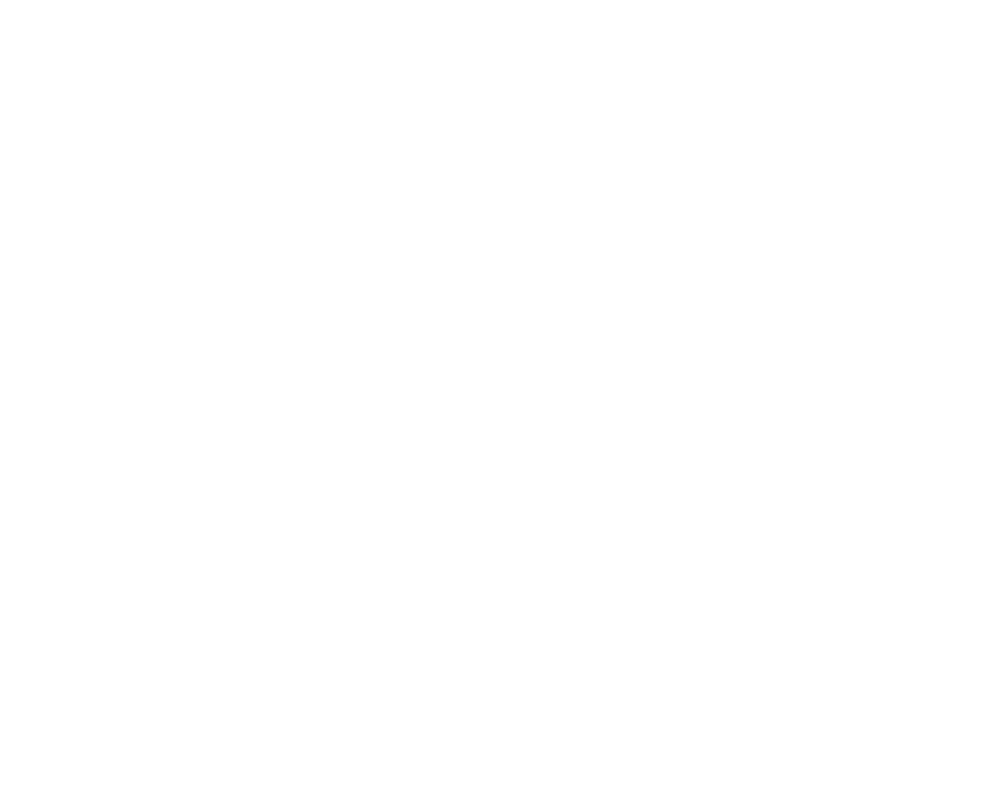
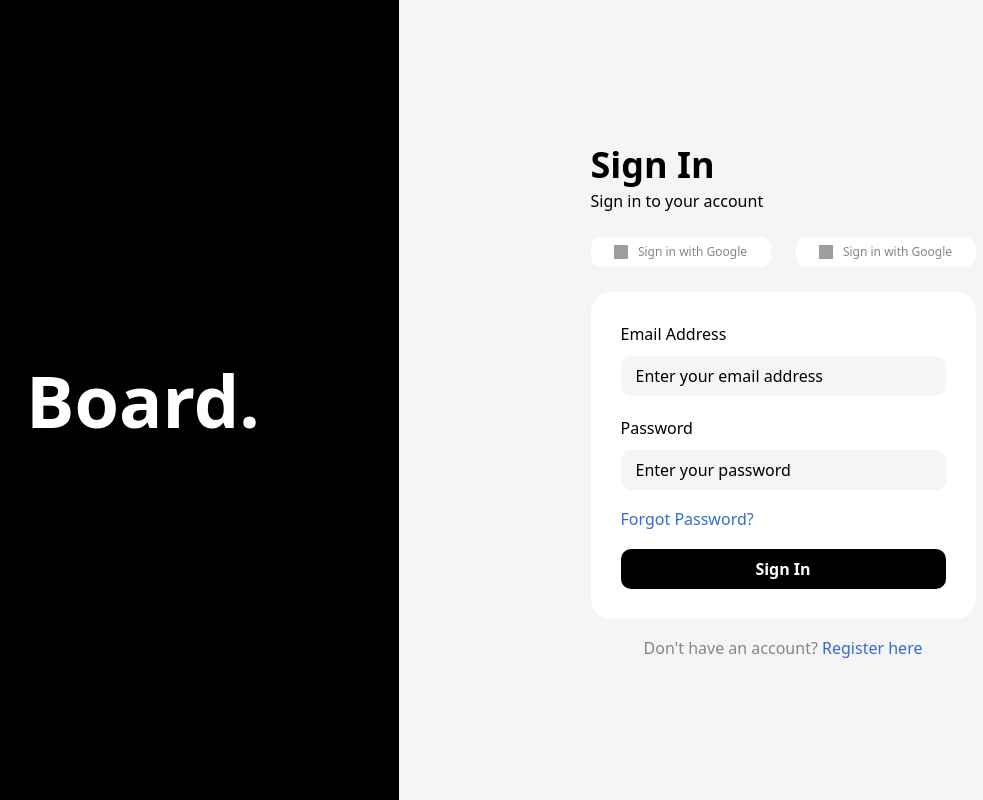
Before and after one commit to Yash0125/listed-assignment, a Next.js app: page / in a window 1280 px wide. Shown: the whole page, without its empty margins (113-1096 px from the left). Built offline with nearby package versions, Linux system fonts and the light colour scheme; grey boxes are pictures that could not be loaded.

Commit message:
feat : home page

```diff
--- /dev/null
+++ b/components/SignInForm.jsx
@@ -0,0 +1,73 @@
+import { Input } from "./ui/Input";
+export const SignInForm = () => {
+  const inputConfig = [
+    {
+      id: 1,
+      labelText: "Email Address",
+      type: "text",
+      placeholder: "Enter your email address",
+    },
+    {
+      id: 2,
+      labelText: "Password",
+      type: "password",
+      placeholder: "Enter your password",
+    },
+  ];
+  return (
+    <section className="w-[385px] flex flex-col items-center">
+      <p className="text-[36px] font-bold self-start leading-[44px]">Sign In</p>
+      <p className="text-[16px] self-start leading-[19px] mt-[5px]">
+        Sign in to your account
+      </p>
+      <div className="flex w-full justify-between mt-[26px]">
+        <button className="flex w-[180px] h-[30px] bg-white rounded-[10px] items-center gap-[10px] justify-center">
+          <img
+            src="https://res.cloudinary.com/dqzjevzuo/image/upload/v1685693166/ykzektfqmzw2wsusxesf.svg"
+            className="h-[14px] w-[14px]"
+            alt=""
+          />
+          <p className="text-[12px] leading-[15px] text-[#858585]">
+            Sign in with Google
+          </p>
+        </button>
+        <button className="flex w-[180px] h-[30px] bg-white rounded-[10px] gap-[10px] items-center justify-center">
+          <img
+            src="https://res.cloudinary.com/dqzjevzuo/image/upload/v1685693164/i3zuq767odwknkdn9yew.svg"
+            className="h-[14px] w-[14px]"
+            alt=""
+          />
+          <p className="text-[12px] leading-[15px] text-[#858585]">
+            Sign in with Google
+          </p>
+        </button>
+      </div>
+      <div className="w-full p-[30px] bg-white rounded-[20px] mt-[25px]">
+        <div className="w-full flex flex-col gap-[20px]">
+          {inputConfig.map((item) => {
+            return (
+              <Input
+                placeholder={item.placeholder}
+                labelText={item.labelText}
+                type={item.type}
+                key={item.id}
+              ></Input>
+            );
+          })}
+
+          <p className="text-[#346BD4] text-[16px] leading-[19px]">
+            Forgot Password?
+          </p>
+
+          <button className="w-full bg-black rounded-[10px] flex items-center h-[40px] justify-center font-bold text-[16px] text-white">
+            Sign In
+          </button>
+        </div>
+      </div>
+      <p className="text-[16px] mt-[20px] leading-[19px] text-[#858585]">
+        Don't have an account?{" "}
+        <span className="text-[#346BD4]">Register here</span>
+      </p>
+    </section>
+  );
+};
--- /dev/null
+++ b/components/ui/Input.jsx
@@ -0,0 +1,14 @@
+import React from "react";
+
+export const Input = ({ labelText, type, placeholder }) => {
+  return (
+    <div className="flex flex-col gap-[10px]">
+      <label>{labelText}</label>
+      <input
+        type={type}
+        className="h-[40px] w-full bg-[#F5F5F5] text-[16px] placeholder:text-black leading-[19.2px] outline-none p-[10px_15px] rounded-[10px]"
+        placeholder={placeholder}
+      />
+    </div>
+  );
+};
--- a/pages/index.js
+++ b/pages/index.js
@@ -1,9 +1,8 @@
-import Head from 'next/head'
-import Image from 'next/image'
-import { Inter } from 'next/font/google'
-import styles from '@/styles/Home.module.css'
+import Head from "next/head";
+import { Inter } from "next/font/google";
+import { SignInForm } from "@/components/SignInForm";
 
-const inter = Inter({ subsets: ['latin'] })
+const inter = Inter({ subsets: ["latin"] });
 
 export default function Home() {
   return (
@@ -15,6 +14,17 @@
         <link rel="icon" href="/favicon.ico" />
       </Head>
 
+      <main className="flex h-screen w-full">
+        <div className="h-full bg-[#000000] hidden  md:flex w-[40%] items-center justify-center">
+          <p className="text-[72px] text-white font-[700] leading-[88px]">
+            Board.{" "}
+          </p>
+        </div>
+        <div className="h-full flex flex-1 items-center justify-center bg-[#F5F5F5]">
+          <SignInForm />
+        </div>
+      </main>
+
     </>
-  )
+  );
 }
```
